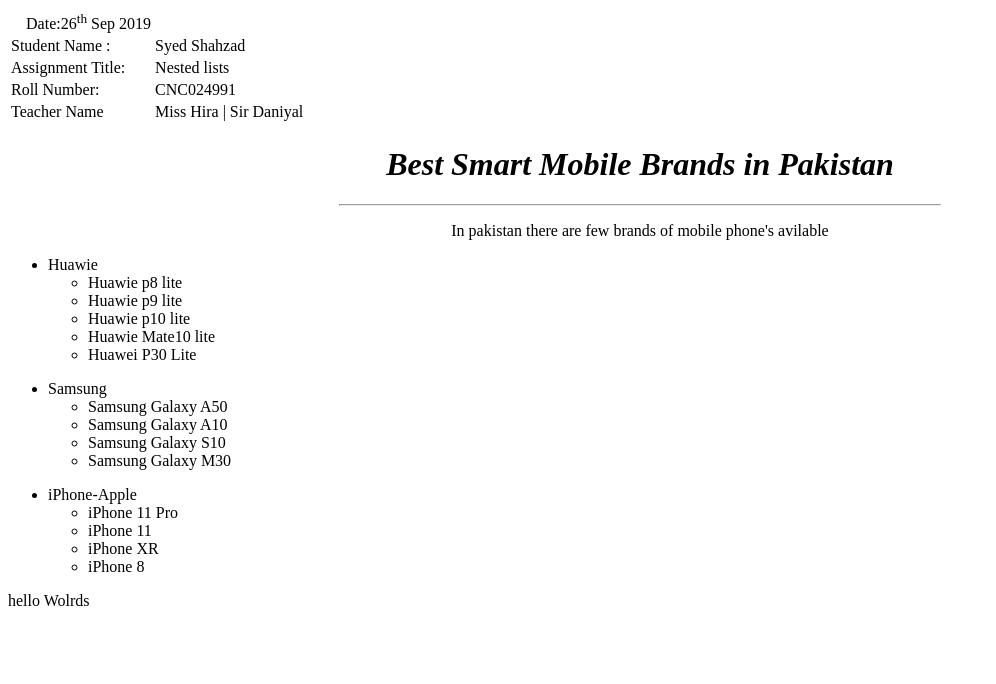
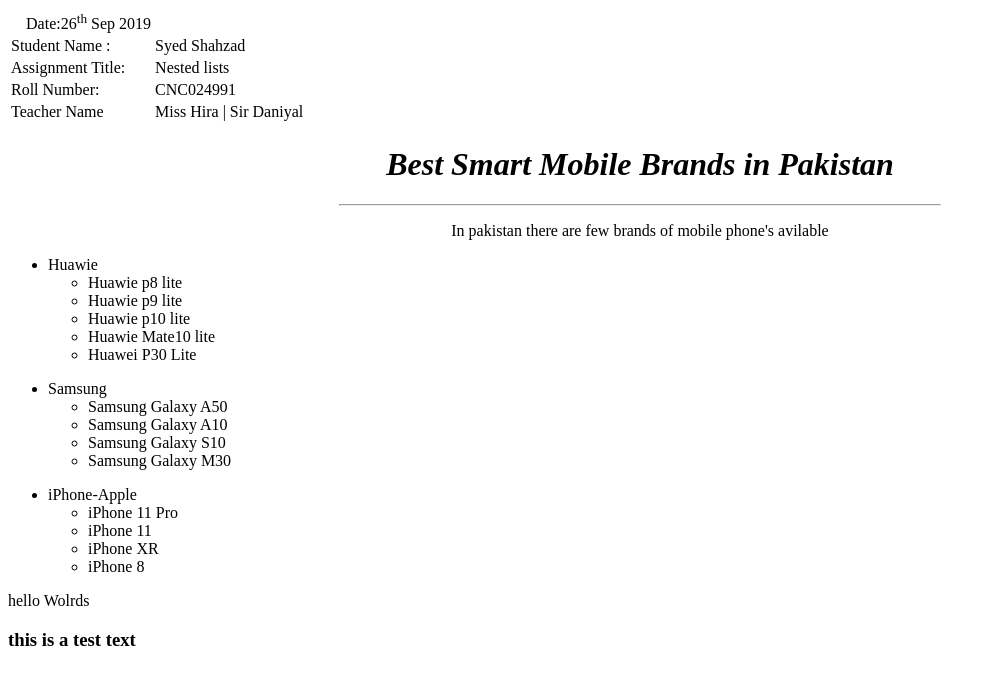
Before and after one commit to ShahzadSyed/CNC, a plain HTML site: page index.html in a window 1280 px wide. Shown: the whole page, without its empty margins (0-996 px from the left). Drawn offline with Linux system fonts and the light colour scheme.

Commit message:
h3 added

```diff
--- a/index.html
+++ b/index.html
@@ -70,5 +70,6 @@
                 </ul>
         </div>
         <div>hello Wolrds</div>
+        <h3>this is a test text</h3>
     </body>
 </html>
```
